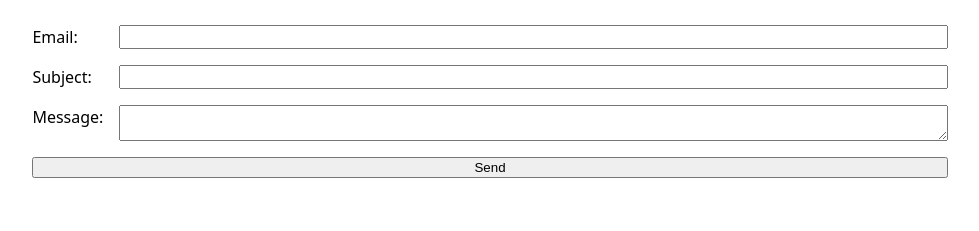
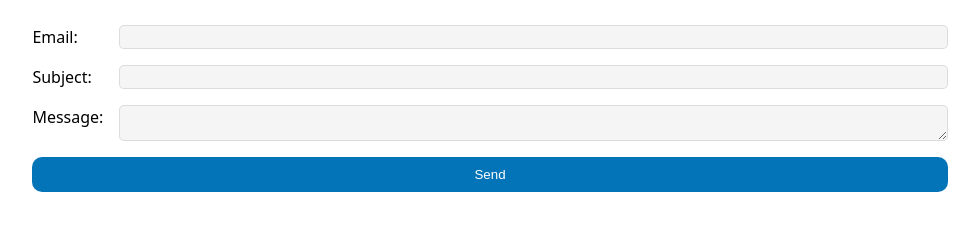
Before and after one commit to DariefMaes/dsc106-portfolio, a plain HTML site: page contact/index.html in a window 1280 px wide. Shown: the part 177-408 px from the top of the page, without its empty margins (150-1129 px from the left). Drawn offline with Linux system fonts and the light colour scheme.

Commit message:
Update styles.css

```diff
--- a/styles.css
+++ b/styles.css
@@ -52,6 +52,19 @@ form {
   gap: 1em;
 }
 
+form input,
+textarea {
+  background-color: rgb(245, 245, 245);
+  border-radius: 5px;
+  border: 1px solid rgba(0, 0, 0, 0.1);
+}
+
+form input:focus,
+textarea:focus {
+  border-color: rgba(0, 0, 0, 1);
+  outline: none;
+}
+
 form label {
   display: grid;
   grid-template-columns: subgrid;
@@ -60,6 +73,11 @@ form label {
 
 form button {
   grid-column: 1/-1;
+  padding: 10px 0;
+  background-color: var(--color-accent);
+  color: white;
+  border-radius: 10px;
+  border: none;
 }
 
 .projects {
```
